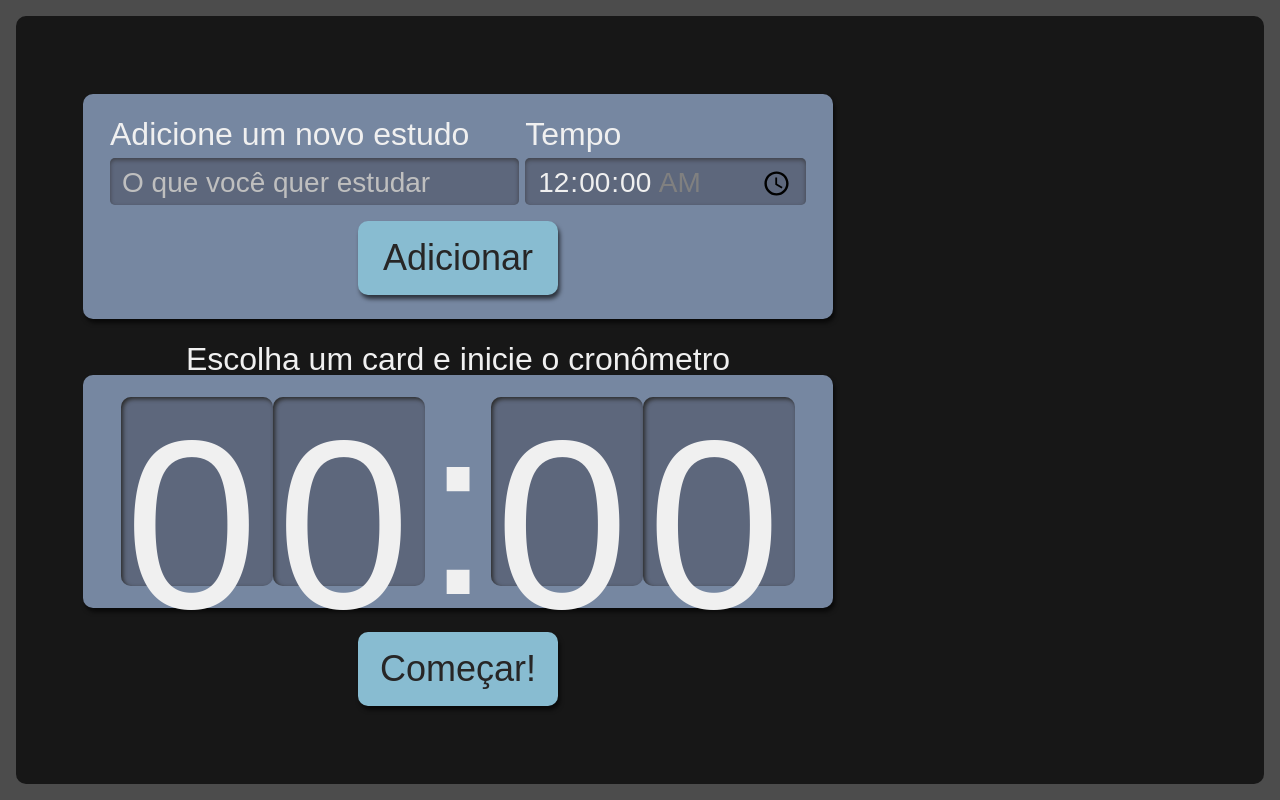
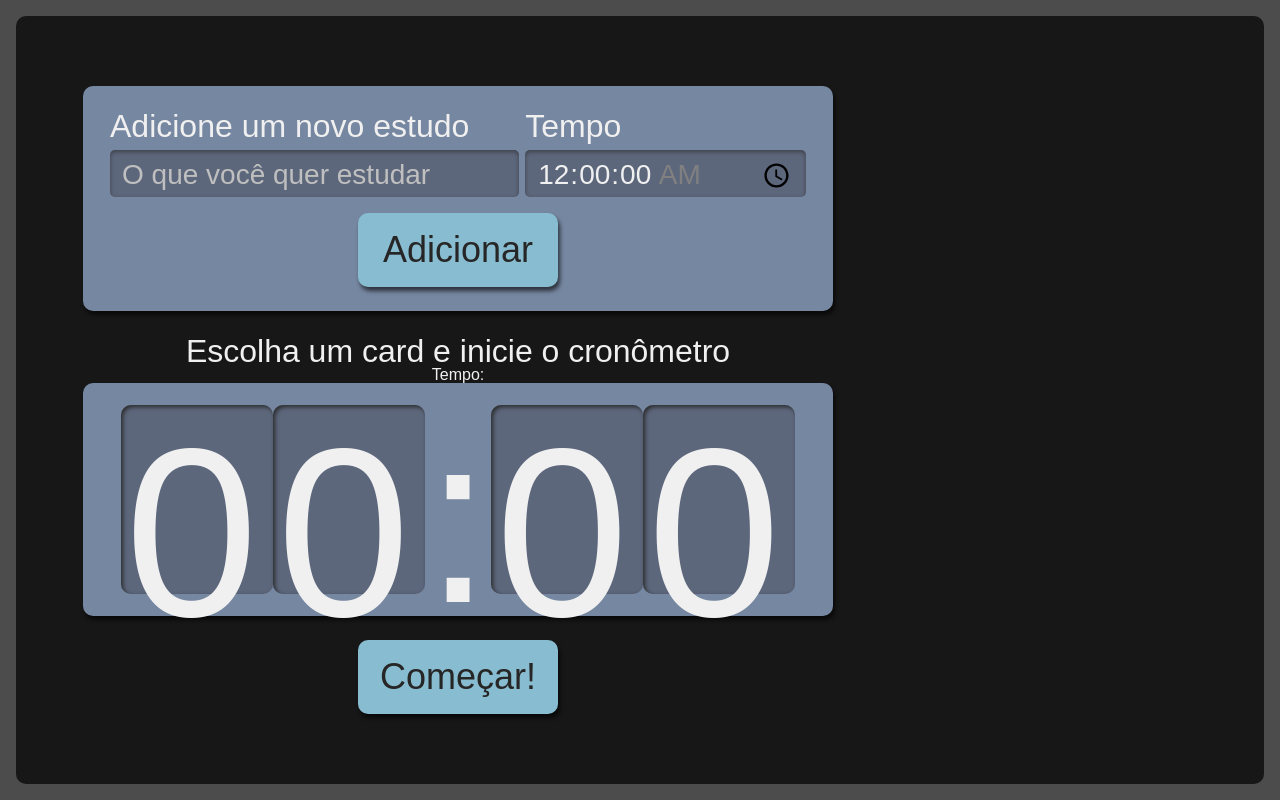
Before and after one commit to arailson/arailson-react-studies, a React (Create React App) app: page / in a window 1280 px wide. Built offline with nearby package versions, Linux system fonts and the light colour scheme.

Commit message:
Começando o crônometro

```diff
--- a/src/components/Cronometro/index.tsx
+++ b/src/components/Cronometro/index.tsx
@@ -1,13 +1,23 @@
 import Botao from "../Botao";
 import Relogio from "./Relogio";
 import style from "./Cronometro.module.scss";
-import { tempoParaSegundos } from "../../common/utils/date";
+import { tempoParaSegundos } from "../../common/utils/time";
+import { ITarefa } from "../../types/tarefas";
+import { useState } from "react";
 
-export default function Cronometro() {
-  console.log("conversão: ", tempoParaSegundos("01:01:01"));
+interface Props {
+  selecionado: ITarefa | undefined;
+}
+
+export default function Cronometro({ selecionado }: Props) {
+  const [tempo, setTempo] = useState<number>();
+  if (selecionado?.tempo) {
+    setTempo(tempoParaSegundos(selecionado.tempo));
+  }
   return (
     <div className={style.cronometro}>
       <p className={style.titulo}>Escolha um card e inicie o cronômetro</p>
+      Tempo: {tempo}
       <div className={style.relogioWrapper}>
         <Relogio />
       </div>
--- a/src/pages/App.tsx
+++ b/src/pages/App.tsx
@@ -23,7 +23,7 @@
     <div className={style.AppStyle}>
       <Formulario setTarefas={setTarefas} />
       <Lista tarefas={tarefas} selecionaTarefa={selecionaTarefa} />
-      <Cronometro />
+      <Cronometro selecionado={selecionado} />
     </div>
   );
 }
```
Also changed, not shown: src/common/utils/time.ts (renamed from src/common/utils/date.ts).
